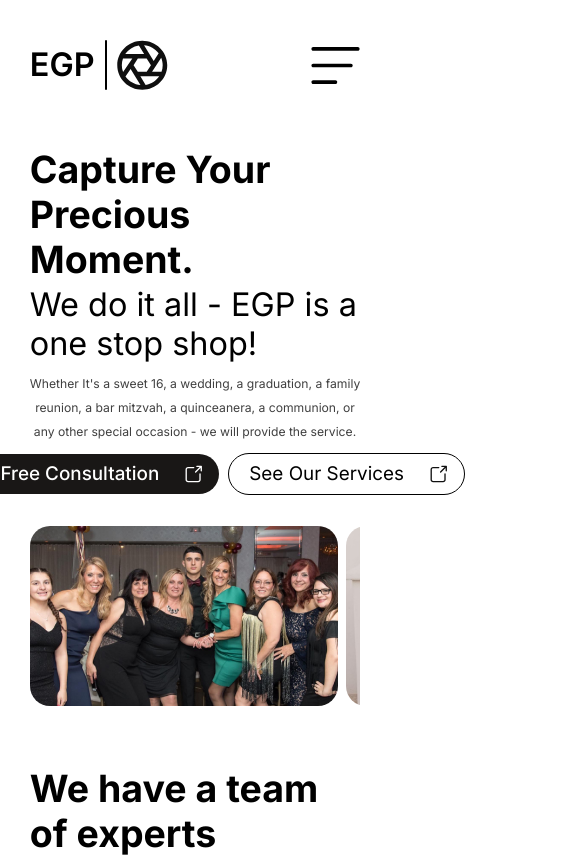
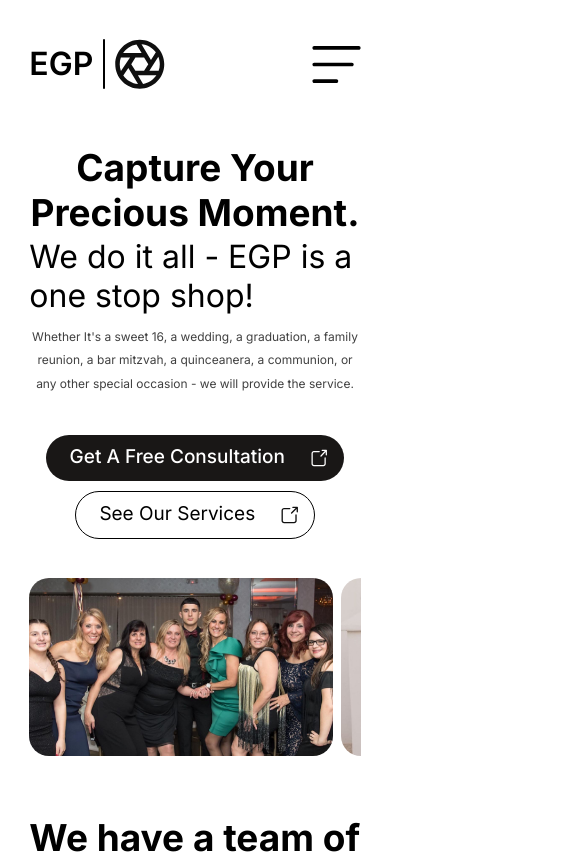
Before and after one commit to Identityofsine/egpparties, a Next.js app: page / in a window 390 px wide. Shown: the top 857 px of the page, 575 px wide, since content can reach past the window. Built offline with nearby package versions, Linux system fonts and the light colour scheme.

Commit message:
landing page

```diff
--- a/package.json
+++ b/package.json
@@ -4,6 +4,7 @@
   "private": true,
   "scripts": {
     "dev": "next dev",
+    "dev-2": "next dev -H 192.168.1.8",
     "build": "next build",
     "start": "next start",
     "lint": "next lint"
--- a/src/app/(root)/contact/page.tsx
+++ b/src/app/(root)/contact/page.tsx
@@ -2,7 +2,7 @@ import Button from '@/components/Button'
 import '@/styles/pages/contact.scss'
 export default function Contact() {
 	return (
-		<main className="contact margin-width center-margin">
+		<main className="contact margin-width center-margin margin-top-07">
 			<section>
 				<h4>Contact Us Directly</h4>
 				<p className="margin-top-02">Lorem ipsum dolor sit amet, consectetur adipiscing elit. Nullam  fermentum magna non aliquam gravida. Integer posuere lacus id magna  fringilla porttitor. Morbi eu velit nibh. Phasellus ac euismod sem.  Etiam a velit vel diam iaculis cursus et sit amet turpis. Vivamus  pretium lectus eros, et vehicula libero interdum sit amet.</p>
--- a/src/app/(root)/page.tsx
+++ b/src/app/(root)/page.tsx
@@ -10,15 +10,15 @@ export default function LandingPage() {
 			<section className="flex column align-center">
 				<div className="flex column align-center margin-width gap-01">
 					<div className="flex column align-center title-block">
-						<h2>Capture Your Precious Moment.</h2>
+						<h2 className="m-text-center">Capture Your Precious Moment.</h2>
 						<h3>We do it all - EGP is a one stop shop!</h3>
 					</div>
 					<p className="center-text">Whether It's a sweet 16, a wedding, a graduation, a family reunion, a bar mitzvah, a quinceanera, a communion, or any other special occasion - we will provide the service.</p>
-					<div className="flex row align-center gap-01">
+					<div className="flex row align-center gap-01 m-flex-column m-margin-top-08">
 						<Button text="Get A Free Consultation" />
 						<Button text="See Our Services" primary={false} />
 					</div>
-					<Carousel>
+					<Carousel className="m-margin-top-08">
 						<CarouselItem img="/images/c-1.png" />
 						<CarouselItem img="/images/c-2.png" />
 						<CarouselItem img="/images/c-3.png" />
@@ -26,24 +26,24 @@ export default function LandingPage() {
 					</Carousel>
 				</div>
 			</section>
-			<section className="flex column margin-width about-us">
+			<section className="flex column margin-width about-us fill-width">
 				<h2>We have a team of experts dedicated to serving you!</h2>
-				<p className="text-left body-1">Our elite team of specialists masterfully immortalizes your moments with unparalled skill and finesse, going the extra mile to ensure customer satisfaction</p>
+				<p className="text-left body-1 m-center-text">Our elite team of specialists masterfully immortalizes your moments with unparalled skill and finesse, going the extra mile to ensure customer satisfaction</p>
 				<div className="grid client-box">
 					<div className="card-container">
 						<GradientCard className="expert" imgSrc="/images/c-1.png" title="100s of Clients" />
-						<p style={{ marginTop: '.15rem' }}>Trusted by Suffolk County Police and Bethpage Federal Credit Union, among many others!</p>
+						<p className="margin-top-02 m-margin-top-03">Trusted by Suffolk County Police and Bethpage Federal Credit Union, among many others!</p>
 					</div>
 					<div className="card-container">
 						<GradientCard className="expert" imgSrc="/images/c-2.png" title="1000s of Photos" />
-						<p style={{ marginTop: '.15rem' }}>Countless Memories Perserved.</p>
+						<p className="margin-top-02 m-margin-top-03">Countless Memories Perserved.</p>
 					</div>
 					<div className="card-container">
 						<GradientCard className="expert" imgSrc="/images/c-3.png" title="Hours of Video" />
-						<p style={{ marginTop: '.15rem' }}>Unlock the Power of Visual Storytelling With Our Expert Videography Services</p>
+						<p className="margin-top-02 m-margin-top-03">Unlock the Power of Visual Storytelling With Our Expert Videography Services</p>
 					</div>
 				</div>
-				<Button className="fill-width margin-top-07" text="Learn More About Us" primary={false} />
+				<Button className="fill-width margin-top-07 m-center-margin m-margin-top-08 m-padding-left-08 m-width-fill" text="Learn More About Us" primary={false} />
 			</section>
 			<section className="fill-width margin-width we-do-section flex column">
 				<div className="flex column fill-width we-do-block we-do-block-1">
@@ -57,7 +57,7 @@ export default function LandingPage() {
 						<h3>We’ll do the picture taking while you can focus on making memories.</h3>
 					</div>
 					<a href={brandSettings.path + "services/photography"}>
-						<Button className="fill-width margin-top-03" text="Learn More About Our Photography Methods " primary={false} />
+						<Button className="fill-width margin-top-03 margin-width m-width-fill" text="Learn More About Our Photography Methods " primary={false} />
 					</a>
 				</div>
 				<h3 className="center-text">&</h3>
@@ -71,7 +71,7 @@ export default function LandingPage() {
 						<img src="/images/wd-1.png" alt="Photography" />
 						<h3>We’ll do the picture taking while you can focus on making memories.</h3>
 					</div>
-					<Button className="fill-width margin-top-03" text="Learn More About Our DJ" primary={false} />
+					<Button className="fill-width margin-top-03 margin-width m-width-fill" text="Learn More About Our DJ" primary={false} />
 				</div>
 				<h3 className="center-text">&</h3>
 				<div className="flex column fill-width we-do-block we-do-block-2">
@@ -84,7 +84,7 @@ export default function LandingPage() {
 						<img src="/images/wd-3.png" alt="Photography" />
 						<h3>We will be sure to hit record for you.</h3>
 					</div>
-					<Button className="fill-width margin-top-03" text="Learn More About Our Videography Methods " primary={false} />
+					<Button className="fill-width margin-top-03 margin-width m-width-fill" text="Learn More About Our Videography Methods " primary={false} />
 				</div>
 			</section>
 			<section className="fill-width margin-width events">
@@ -94,14 +94,18 @@ export default function LandingPage() {
 						<a href={brandSettings.path + 'services/photography#wedding'} className="event event-1">
 							<GradientCard className="fill-width fill-height" imgSrc="/images/wwd-1.png" title="Weddings" />
 						</a>
-						<a href={brandSettings.path + 'services/photography#pep'}>
+						<a href={brandSettings.path + 'services/photography#pep'} className="event event-2">
 							<GradientCard className="fill-width fill-height" imgSrc="/images/wwd-2.png" title="Parties" />
 						</a>
-						<a href={brandSettings.path + 'services/photography#pep'}>
+						{/* Disable for grid presentation*/}
+						<a href={brandSettings.path + 'services/photography#pep'} className="event mobile-disable">
 							<GradientCard className="fill-width fill-height" imgSrc="/images/wwd-4.png" title="Sweet 16s" />
 						</a>
-						<a href={brandSettings.path + 'services/photography#pep'}>
+						<a href={brandSettings.path + 'services/photography#pep'} className="event event-4">
 							<GradientCard className="fill-width fill-height" imgSrc="/images/wwd-3.png" title="Events" />
+						</a>
+						<a href={brandSettings.path + 'services/photography#pep'} className="event event-3 mobile-enable">
+							<GradientCard className="fill-width fill-height" imgSrc="/images/wwd-4.png" title="Sweet 16s" />
 						</a>
 						<div className="flex column fill-height event-flex ">
 							<a href={brandSettings.path + 'services/photography#family'} className="event event-5 fill-height">
@@ -112,10 +116,10 @@ export default function LandingPage() {
 							</a>
 						</div>
 					</div>
-					<div className="flex column fill-width gap-01 margin-top-03">
-						<Button className="" text="Contact Us" primary={true} />
-						<Button className="" text="Learn More About Our Photography Methods" primary={false} />
-						<Button className="" text="Learn More About Our Videography Methods" primary={false} />
+					<div className="flex column fill-width gap-01 margin-top-03 m-margin-top-12">
+						<Button className="m-width-fill" text="Contact Us" primary={true} />
+						<Button className="m-width-fill" text="Learn More About Our Photography Methods" primary={false} />
+						<Button className="m-width-fill" text="Learn More About Our Videography Methods" primary={false} />
 					</div>
 				</div>
 			</section>
--- a/src/app/globals.scss
+++ b/src/app/globals.scss
@@ -67,7 +67,7 @@
 	}
 
 	@include media('<=LGphone') {
-		font-size: 37.5px;
+		font-size: 37px;
 		--margin-width: calc(var(--max-width) - 1.5867rem);
 	}
 }
--- a/src/app/styles.scss
+++ b/src/app/styles.scss
@@ -302,11 +302,16 @@ img {
 @include onMobile() {
 
 	.mobile-enable {
-		display: inherit;
+		display: inherit !important;
 	}
 
 	.mobile-disable {
-		display: none;
+		display: none !important;
+	}
+
+	//text stuff
+	.m-text-center {
+		text-align: center;
 	}
 
 	//flex settings
@@ -403,7 +408,7 @@ img {
 	}
 
 	.m-margin-top-06 {
-		margin-top: 0.6rem;
+		margin-top: 0.6rem !important;
 	}
 
 	.m-margin-top-07 {
@@ -411,7 +416,7 @@ img {
 	}
 
 	.m-margin-top-08 {
-		margin-top: 0.8rem;
+		margin-top: 0.8rem !important;
 	}
 
 	.m-margin-top-09 {
@@ -420,6 +425,114 @@ img {
 
 	.m-margin-top-10 {
 		margin-top: 1rem;
+	}
+
+	.m-margin-top-11 {
+		margin-top: 1.1rem;
+	}
+
+	.m-margin-top-12 {
+		margin-top: 1.2rem;
+	}
+
+	.m-margin-top-13 {
+		margin-top: 1.3rem;
+	}
+
+	.m-margin-top-14 {
+		margin-top: 1.4rem;
+	}
+
+	.m-margin-top-15 {
+		margin-top: 1.5rem;
+	}
+
+	.m-margin-top-16 {
+		margin-top: 1.6rem;
+	}
+
+	.m-margin-top-17 {
+		margin-top: 1.7rem;
+	}
+
+	.m-margin-top-18 {
+		margin-top: 1.8rem;
+	}
+
+	.m-margin-top-19 {
+		margin-top: 1.9rem;
+	}
+
+	.m-margin-top-20 {
+		margin-top: 2rem;
+	}
+
+	.m-margin-right-01 {
+		margin-right: 0.1rem;
+	}
+
+	.m-margin-right-02 {
+		margin-right: 0.2rem;
+	}
+
+	.m-margin-right-03 {
+		margin-right: 0.3rem;
+	}
+
+	.m-margin-right-04 {
+		margin-right: 0.4rem;
+	}
+
+	.m-margin-right-05 {
+		margin-right: 0.5rem;
+	}
+
+	.m-margin-right-06 {
+		margin-right: 0.6rem;
+	}
+
+	.m-margin-right-07 {
+		margin-right: 0.7rem;
+	}
+
+	.m-margin-right-08 {
+		margin-right: 0.8rem;
+	}
+
+	.m-margin-right-09 {
+		margin-right: 0.9rem;
+	}
+
+	.m-margin-right-10 {
+		margin-right: 1rem;
+	}
+
+	.m-margin-right-11 {
+		margin-right: 1.1rem;
+	}
+
+	.m-margin-right-12 {
+		margin-right: 1.2rem;
+	}
+
+	.m-margin-right-13 {
+		margin-right: 1.3rem;
+	}
+
+	.m-margin-right-14 {
+		margin-right: 1.4rem;
+	}
+
+	.m-margin-right-15 {
+		margin-right: 1.5rem;
+	}
+
+	.m-margin-right-16 {
+		margin-right: 1.6rem;
+	}
+
+	.m-margin-right-17 {
+		margin-right: 1.7rem;
 	}
 
 	.m-margin-bottom-01 {
@@ -496,6 +609,284 @@ img {
 
 	//end of margin
 
+	//padding
+	.m-padding-top-01 {
+		padding-top: 0.1rem;
+	}
+
+	.m-padding-top-02 {
+		padding-top: 0.2rem;
+	}
+
+	.m-padding-top-03 {
+		padding-top: 0.3rem;
+	}
+
+	.m-padding-top-04 {
+		padding-top: 0.4rem;
+	}
+
+	.m-padding-top-05 {
+		padding-top: 0.5rem;
+	}
+
+	.m-padding-top-06 {
+		padding-top: 0.6rem;
+	}
+
+	.m-padding-top-07 {
+		padding-top: 0.7rem;
+	}
+
+	.m-padding-top-08 {
+		padding-top: 0.8rem;
+	}
+
+	.m-padding-top-09 {
+		padding-top: 0.9rem;
+	}
+
+	.m-padding-top-10 {
+		padding-top: 1rem;
+	}
+
+	.m-padding-right-01 {
+		padding-right: 0.1rem;
+	}
+
+	.m-padding-right-02 {
+		padding-right: 0.2rem;
+	}
+
+	.m-padding-right-03 {
+		padding-right: 0.3rem;
+	}
+
+	.m-padding-right-04 {
+		padding-right: 0.4rem;
+	}
+
+	.m-padding-right-05 {
+		padding-right: 0.5rem;
+	}
+
+	.m-padding-right-06 {
+		padding-right: 0.6rem;
+	}
+
+	.m-padding-right-07 {
+		padding-right: 0.7rem;
+	}
+
+	.m-padding-right-08 {
+		padding-right: 0.8rem;
+	}
+
+	.m-padding-right-09 {
+		padding-right: 0.9rem;
+	}
+
+	.m-padding-right-10 {
+		padding-right: 1rem;
+	}
+
+	.m-padding-right-11 {
+		padding-right: 1.1rem;
+	}
+
+	.m-padding-right-12 {
+		padding-right: 1.2rem;
+	}
+
+	.m-padding-right-13 {
+		padding-right: 1.3rem;
+	}
+
+	.m-padding-right-14 {
+		padding-right: 1.4rem;
+	}
+
+	.m-padding-right-15 {
+		padding-right: 1.5rem;
+	}
+
+	.m-padding-right-16 {
+		padding-right: 1.6rem;
+	}
+
+	.m-padding-right-17 {
+		padding-right: 1.7rem;
+	}
+
+	.m-padding-bottom-01 {
+		padding-bottom: 0.1rem;
+	}
+
+	.m-padding-bottom-02 {
+		padding-bottom: 0.2rem;
+	}
+
+	.m-padding-bottom-03 {
+		padding-bottom: 0.3rem;
+	}
+
+	.m-padding-bottom-04 {
+		padding-bottom: 0.4rem;
+	}
+
+	.m-padding-bottom-05 {
+		padding-bottom: 0.5rem;
+	}
+
+	.m-padding-bottom-06 {
+		padding-bottom: 0.6rem;
+	}
+
+	.m-padding-bottom-07 {
+		padding-bottom: 0.7rem;
+	}
+
+	.m-padding-bottom-08 {
+		padding-bottom: 0.8rem;
+	}
+
+	.m-padding-bottom-09 {
+		padding-bottom: 0.9rem;
+	}
+
+	.m-padding-bottom-10 {
+		padding-bottom: 1rem;
+	}
+
+	.m-padding-left-01 {
+		padding-left: 0.1rem;
+	}
+
+	.m-padding-left-02 {
+		padding-left: 0.2rem;
+	}
+
+	.m-padding-left-03 {
+		padding-left: 0.3rem;
+	}
+
+	.m-padding-left-04 {
+		padding-left: 0.4rem;
+	}
+
+	.m-padding-left-05 {
+		padding-left: 0.5rem !important;
+	}
+
+	.m-padding-left-06 {
+		padding-left: 0.6rem !important;
+	}
+
+	.m-padding-left-07 {
+		padding-left: 0.7rem !important;
+	}
+
+	.m-padding-left-08 {
+		padding-left: 0.8rem !important;
+	}
+
+	.m-padding-left-09 {
+		padding-left: 0.9rem !important;
+	}
+
+	.m-padding-left-10 {
+		padding-left: 1rem !important;
+	}
+
+	//end of padding
+
+	//width stuff
+	.m-width-fit {
+		width: fit-content;
+	}
+
+	.m-width-fill {
+		width: 100% !important;
+	}
+
+	//height stuff
+	.m-height-fit {
+		height: fit-content !important;
+	}
+
+	.m-height-fill {
+		height: 100% !important;
+	}
+
+	//text stuff
+	.m-text-center {
+		text-align: center;
+	}
+
+	//flex settings
+
+	.m-flex-column {
+		flex-direction: column;
+	}
+
+	.m-flex-column-reverse {
+		flex-direction: column-reverse;
+	}
+
+	.m-flex-wrap {
+		flex-wrap: wrap;
+	}
+
+	.m-flex-wrap-reverse {
+		flex-wrap: wrap-reverse;
+	}
+
+	.m-justify-center {
+		justify-content: center;
+	}
+
+	.m-justify-between {
+		justify-content: space-between;
+	}
+
+	.m-align-center {
+		align-items: center;
+	}
+
+	//flex settings::gap
+	.m-gap-01 {
+		gap: 0.1rem;
+	}
+
+	.m-gap-02 {
+		gap: 0.2rem;
+	}
+
+	.m-gap-03 {
+		gap: 0.3rem;
+	}
+
+	.m-gap-04 {
+		gap: 0.4rem;
+	}
+
+	.m-gap-05 {
+		gap: 0.5rem;
+	}
+
+	.m-gap-06 {
+		gap: 0.6rem;
+	}
+
+	.m-gap-07 {
+		gap: 0.7rem;
+	}
+
+	//center
+	.m-center-margin {
+		margin: 0 auto;
+	}
+
 	//width stuff
 	.m-width-fit {
 		width: fit-content;
--- a/src/components/Button.tsx
+++ b/src/components/Button.tsx
@@ -12,7 +12,7 @@ type ButtonProps = {
 function Button({ text, className = "", primary = true, icon_type = "default", onClick = () => { } }: ButtonProps) {
 
 	return (
-		<div className={`button ${className} ${primary ? 'primary' : ''}`} onClick={onClick}>
+		<div className={`button m-flex ${className} ${primary ? 'primary' : ''}`} onClick={onClick}>
 			<p>{text}</p>
 			<img src={`/icons/${icon_type}.svg`} alt={icon_type} />
 		</div>
--- a/src/components/Carousel.tsx
+++ b/src/components/Carousel.tsx
@@ -15,12 +15,13 @@ export function CarouselItem({ img, alt }: CarouselItemProps) {
 
 type CarouselProps = {
 	children: React.ReactNode;
+	className?: string,
 }
 
-export function Carousel({ children }: CarouselProps) {
+export function Carousel({ className, children }: CarouselProps) {
 
 	return (
-		<div className="carousel">
+		<div className={"carousel " + className}>
 			<div className="carousel-container">
 				{children}
 			</div>
--- a/src/styles/button.scss
+++ b/src/styles/button.scss
@@ -16,9 +16,11 @@
 	text-align: left;
 
 	@include onMobile() {
-		padding: 0.25rem 0;
+		padding: 0.35rem 0;
 		padding-left: 0.5333rem;
 		padding-right: 0.4444867rem;
+		width: fit-content;
+		overflow-wrap: break-word;
 	}
 
 
@@ -45,9 +47,11 @@
 		color: black;
 
 		@include onMobile() {
-			transform: translateY(0.015rem);
-			font-size: 0.5029rem;
+			transform: translateY(0.004rem);
+			font-size: 0.5135rem;
 			line-height: 110%;
+			text-wrap: wrap;
+			padding-left: .1rem;
 		}
 	}
 
--- a/src/styles/pages/landing.scss
+++ b/src/styles/pages/landing.scss
@@ -1,3 +1,5 @@
+@import '../../app/scss_lib/breakpoints.scss';
+
 main.landing {
 	gap: 1.6000rem;
 
@@ -18,10 +20,19 @@ main.landing {
 		.expert {
 			max-width: 7.3467rem;
 			min-width: 5rem;
+
+			@include onMobile() {
+				max-width: 9.3784rem;
+				width: 100%;
+			}
 		}
 
 		.expert {
 			height: 3.2400rem;
+
+			@include onMobile() {
+				height: 4.1600rem;
+			}
 		}
 
 		.client-box {
@@ -31,6 +42,11 @@ main.landing {
 			display: grid;
 			gap: .1rem;
 			grid-template-columns: repeat(3, minmax(0, 1fr));
+
+			@include onMobile() {
+				gap: 1.2000rem;
+				grid-template-columns: 1fr;
+			}
 
 		}
 	}
@@ -68,12 +84,36 @@ main.landing {
 			grid-gap: 0.2800rem 0.3867rem;
 			grid-auto-rows: 4.9067rem;
 
+			@include onMobile() {
+				width: 95vw;
+				grid-template-columns: 1fr 1fr;
+				grid-auto-rows: 6.0270rem;
+				grid-gap: 0.2800rem 0.1867rem;
+				max-height: 100%;
+			}
+
 			.event {
 				display: block;
 
 				&-1 {
 					grid-row: span 2;
 				}
+
+				&-1,
+				&-2,
+				&-4 {
+					@include onMobile() {
+						grid-row: span 1;
+						grid-column: span 2;
+					}
+				}
+
+				&-3 {
+					@include onMobile() {
+						grid-row: span 1;
+					}
+				}
+
 
 				&-flex {
 					display: flex;
```
